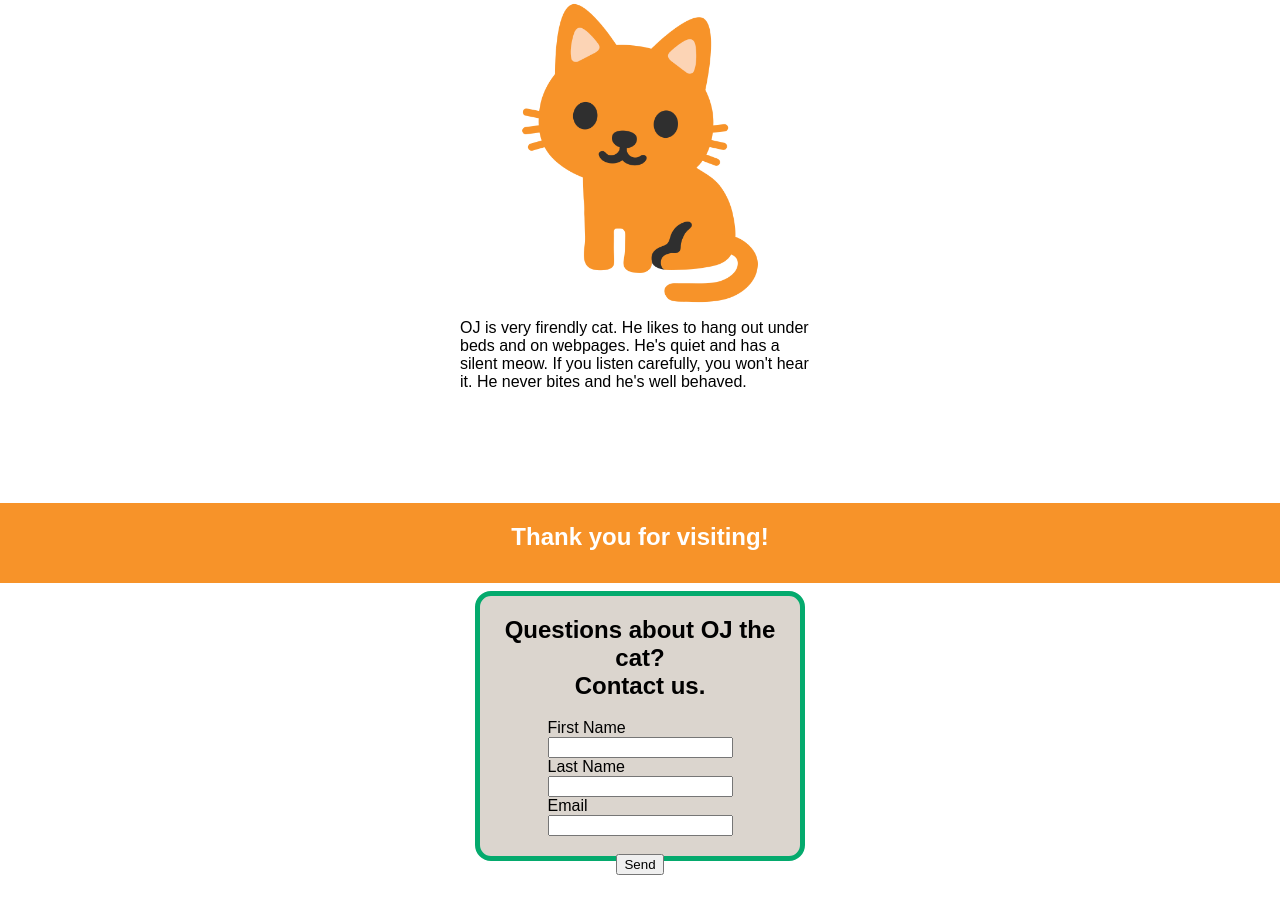
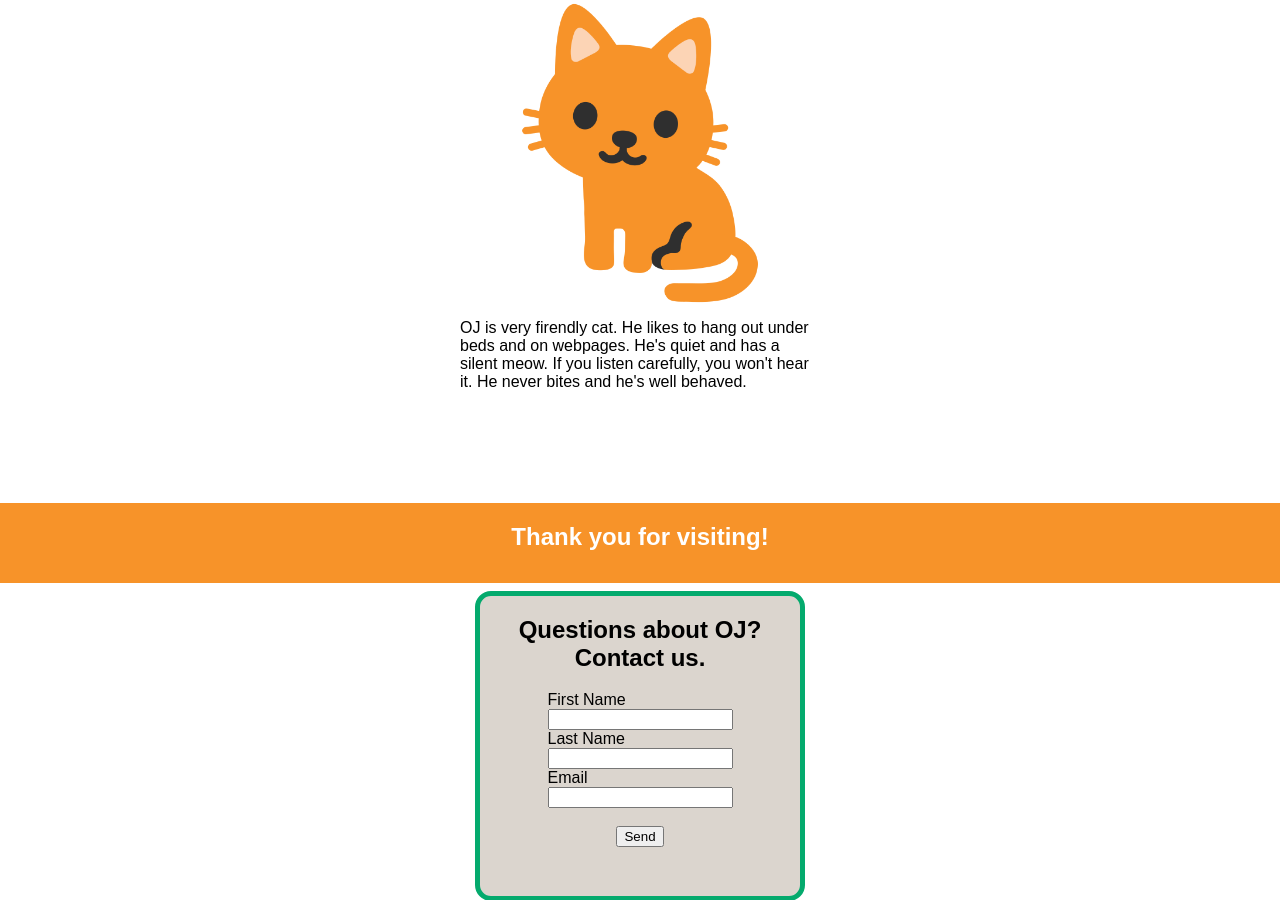
Before and after one commit to jakubcic/landing-page, a plain HTML site: page index.html in a window 1280 px wide. Shown: the part 217-1117 px from the top of the page. Drawn offline with Linux system fonts and the light colour scheme.

Commit message:
adjust contact form

```diff
--- a/assets/css/style.css
+++ b/assets/css/style.css
@@ -91,7 +91,7 @@ header {
 .contact-section {
   text-align: center;
   width: 320px;
-  height: 260px;
+  height: 300px;
   margin: 200px auto;
   border: 5px solid #04AA6D;
   background-color: rgb(219, 213, 206);
--- a/index.html
+++ b/index.html
@@ -28,7 +28,7 @@
 
 
       <section class="contact-section">
-        <h2>Questions about OJ the cat? <br> Contact us.</h2>
+        <h2>Questions about OJ? <br> Contact us.</h2>
         <form class="contact-form">
           <a name="contact" ></a>
             <label for="fname">First Name</label><br>
```
